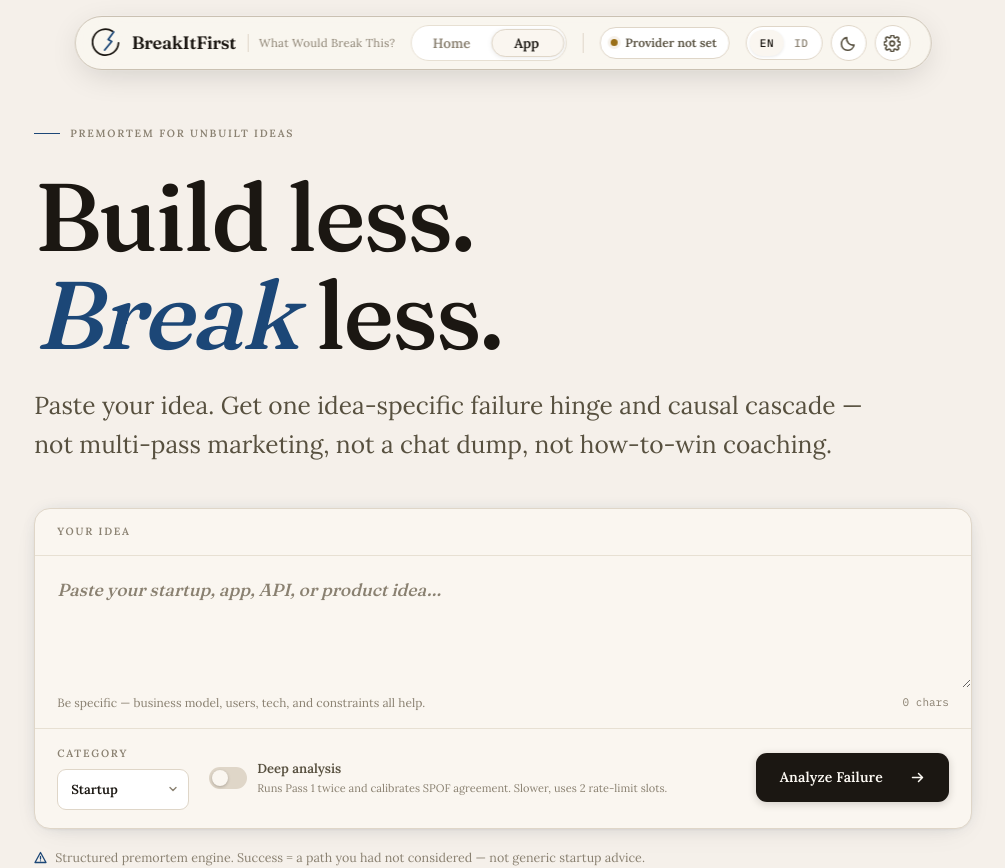
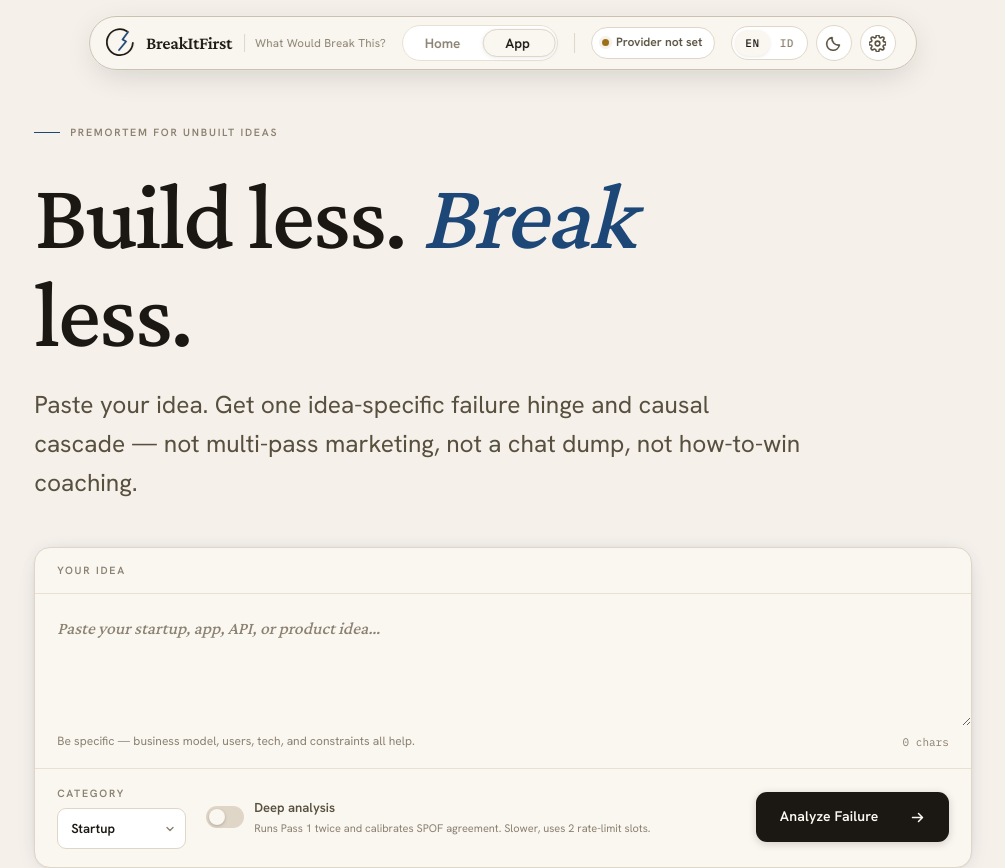
Before and after one commit to sevenfish-rf/BreakItFirst, a Next.js app: page /app in a window 1280 px wide. Shown: the top 868 px of the page, without its empty margins (137-1142 px from the left). Built offline with nearby package versions, Linux system fonts and the light colour scheme.

Commit message:
feat: implement landing page anatomy spine component and foundational site styles

```diff
--- a/src/app/globals.css
+++ b/src/app/globals.css
@@ -7,7 +7,7 @@
    BREAKITFIRST — Direction A: "Editorial Analyst"
    Light-first, print-inspired, one signal color for failure.
    Ported 1:1 from the approved concept. Fonts come from next/font
-   (Fraunces / Inter / IBM Plex Mono) via CSS variables.
+   (Crimson Pro / Hanken Grotesk / Fraunces numerals / IBM Plex Mono) via CSS variables.
    ============================================================ */
 
 :root {
@@ -29,8 +29,11 @@
   --calm-wash: rgba(62, 102, 80, .09);
   --shadow-card: 0 1px 2px rgba(27, 23, 18, .04), 0 8px 32px -12px rgba(27, 23, 18, .10);
   --shadow-pop: 0 2px 4px rgba(27, 23, 18, .05), 0 24px 64px -24px rgba(27, 23, 18, .18);
-  --serif: var(--font-fraunces), Georgia, serif;
-  --sans: var(--font-lora), var(--font-inter), -apple-system, Georgia, serif;
+  --serif: var(--font-crimson), "Iowan Old Style", "Palatino Linotype", Georgia, serif;
+  --sans: var(--font-hanken), ui-sans-serif, system-ui, "Segoe UI", Helvetica, sans-serif;
+  /* Numerals only — counters, step indices, pass numbers, stats. Kept as its own
+     token so the digits can be Fraunces while the prose stays Crimson Pro. */
+  --figure: var(--font-fraunces), "Iowan Old Style", Georgia, serif;
   --mono: var(--font-plex-mono), ui-monospace, "SF Mono", monospace;
   --ease: cubic-bezier(.22, .9, .24, 1);
   --highlight-color: rgba(74, 155, 255, 0.26);
@@ -80,7 +83,15 @@ body {
   min-height: 100%;
   -webkit-font-smoothing: antialiased;
   text-rendering: optimizeLegibility;
-  font-feature-settings: "cv11", "ss01";
+  /* Ligatures and contextual alternates only — nothing face-specific, so this
+     survives a font swap. */
+  font-feature-settings: "liga", "calt";
+  font-kerning: normal;
+  /* Never let the browser fake a weight or a slant: with variable faces every
+     weight in use is a real cut, and a synthesized one would only show up when
+     a font swap accidentally drops below the range a call site asks for. Better
+     that it looks light than smeared. */
+  font-synthesis-weight: none;
   transition: background .45s var(--ease), color .45s var(--ease);
 }
 
@@ -132,7 +143,7 @@ body {
 }
 
 .num {
-  font-family: var(--serif);
+  font-family: var(--figure);
   font-weight: 400;
   font-style: italic;
   font-size: 13px;
@@ -343,7 +354,6 @@ html.dark .theme-toggle .moon {
   font-family: var(--serif);
   font-size: clamp(46px, 8.2vw, 96px);
   font-weight: 480;
-  font-variation-settings: "opsz" 144, "SOFT" 0;
   line-height: 1.02;
   letter-spacing: -.022em;
   max-width: 11ch;
@@ -354,7 +364,6 @@ html.dark .theme-toggle .moon {
   font-style: italic;
   font-weight: 420;
   color: var(--signal);
-  font-variation-settings: "opsz" 144;
 }
 
 .hero-sub {
@@ -442,7 +451,6 @@ html.dark .theme-toggle .moon {
   line-height: 1.6;
   font-weight: 420;
   color: var(--ink);
-  font-variation-settings: "opsz" 18;
 }
 
 .console textarea::placeholder {
@@ -735,7 +743,7 @@ html.dark .analyze-btn {
 }
 
 .pass-n {
-  font-family: var(--serif);
+  font-family: var(--figure);
   font-style: italic;
   font-size: 14px;
   color: var(--signal);
@@ -798,7 +806,6 @@ html.dark .analyze-btn {
   line-height: 1.15;
   max-width: 26ch;
   margin-bottom: 14px;
-  font-variation-settings: "opsz" 60;
 }
 
 /* Raw user input — folded by default (native <details>) so a long draft doesn't
@@ -1120,7 +1127,7 @@ html.dark .btn-tool--primary {
 }
 
 .sec-no {
-  font-family: var(--serif);
+  font-family: var(--figure);
   font-style: italic;
   font-size: 15px;
   color: var(--signal);
@@ -1133,7 +1140,6 @@ html.dark .btn-tool--primary {
   font-weight: 550;
   font-size: clamp(19px, 2.2vw, 23px);
   letter-spacing: -.01em;
-  font-variation-settings: "opsz" 40;
 }
 
 .sec-aside {
@@ -1157,7 +1163,6 @@ html.dark .btn-tool--primary {
   font-size: clamp(17px, 2vw, 20.5px);
   line-height: 1.6;
   letter-spacing: -.005em;
-  font-variation-settings: "opsz" 24;
 }
 
 .summary-lede .drop {
@@ -1228,7 +1233,7 @@ html.dark .btn-tool--primary {
 
 .assump-list li::before {
   content: counter(assump, decimal-leading-zero);
-  font-family: var(--serif);
+  font-family: var(--figure);
   font-style: italic;
   font-size: 13px;
   color: var(--signal);
@@ -1376,7 +1381,6 @@ html.dark .btn-tool--primary {
   font-size: clamp(26px, 4vw, 44px);
   line-height: 1.12;
   letter-spacing: -.02em;
-  font-variation-settings: "opsz" 100;
   max-width: 20ch;
   margin-bottom: 22px;
 }
@@ -1463,7 +1467,7 @@ html.dark .btn-tool--primary {
   display: flex;
   align-items: center;
   justify-content: center;
-  font-family: var(--serif);
+  font-family: var(--figure);
   font-style: italic;
   font-size: 13px;
   color: var(--ink-2);
@@ -2595,7 +2599,6 @@ html.dark .btn-solid {
   font-family: var(--serif);
   font-size: var(--lp-display);
   font-weight: 480;
-  font-variation-settings: "opsz" 144, "SOFT" 0;
   line-height: 1.12;
   letter-spacing: -.018em;
   max-width: 15ch;
@@ -2606,7 +2609,6 @@ html.dark .btn-solid {
   font-style: italic;
   font-weight: 420;
   color: var(--signal);
-  font-variation-settings: "opsz" 144;
 }
 
 /* The landing deck sits on the shared lead tier; .hero-sub keeps its larger
@@ -2822,7 +2824,7 @@ html.dark .btn-solid {
   border-radius: 50%;
   background: var(--bg);
   border: 1px solid var(--hair);
-  font-family: var(--serif);
+  font-family: var(--figure);
   font-style: italic;
   font-size: 12.5px;
   color: var(--ink-2);
@@ -2940,7 +2942,7 @@ html.dark .lps2-end svg {
 }
 
 .lp-sec-no {
-  font-family: var(--serif);
+  font-family: var(--figure);
   font-style: italic;
   font-size: var(--lp-heading);
   color: var(--signal);
@@ -2956,7 +2958,6 @@ html.dark .lps2-end svg {
   line-height: 1.2;
   max-width: 44ch;
   text-wrap: balance;
-  font-variation-settings: "opsz" 60;
 }
 
 /* A deck is one or two lines, not a reading block — so it takes the full
@@ -3052,7 +3053,7 @@ html.dark .lps2-end svg {
 }
 
 .lp-pass-n {
-  font-family: var(--serif);
+  font-family: var(--figure);
   font-style: italic;
   font-size: 14px;
   color: var(--signal);
@@ -3180,7 +3181,6 @@ html.dark .lps2-end svg {
   color: var(--ink);
   max-width: 28ch;
   margin: 0 auto;
-  font-variation-settings: "opsz" 60;
 }
 
 /* final CTA */
@@ -3208,7 +3208,6 @@ html.dark .lps2-end svg {
   line-height: 1.2;
   max-width: 30ch;
   text-wrap: balance;
-  font-variation-settings: "opsz" 100;
 }
 
 .lp-final-title em {
--- /dev/null
+++ b/src/app/type-lab/page.tsx
@@ -0,0 +1,165 @@
+import type { CSSProperties } from "react";
+import {
+  Cormorant_Garamond,
+  Crimson_Pro,
+  DM_Sans,
+  Epilogue,
+  Fraunces,
+  Geist,
+  Hanken_Grotesk,
+  Inter_Tight,
+  Jost,
+  Playfair_Display,
+  Spectral,
+} from "next/font/google";
+
+/**
+ * Temporary specimen route. Three blind font swaps in a row got rejected, so
+ * this stops the guessing: every candidate pairing is rendered at the exact
+ * sizes the landing page actually uses — 44px display, 14px card title, 12.5px
+ * serif italic, 17px body, 10.5px mono label — so the small end (where display
+ * faces usually fall apart) is visible next to the big end.
+ *
+ * Delete this whole directory once a pairing is picked.
+ */
+
+const playfair = Playfair_Display({ subsets: ["latin"], style: ["normal", "italic"] });
+const dmSans = DM_Sans({ subsets: ["latin"] });
+const fraunces = Fraunces({ subsets: ["latin"], style: ["normal", "italic"] });
+const epilogue = Epilogue({ subsets: ["latin"] });
+const crimson = Crimson_Pro({ subsets: ["latin"], style: ["normal", "italic"] });
+const hanken = Hanken_Grotesk({ subsets: ["latin"] });
+const cormorant = Cormorant_Garamond({ subsets: ["latin"], style: ["normal", "italic"] });
+const jost = Jost({ subsets: ["latin"] });
+const spectral = Spectral({ subsets: ["latin"], weight: ["400", "600"], style: ["normal", "italic"] });
+const interTight = Inter_Tight({ subsets: ["latin"] });
+const geist = Geist({ subsets: ["latin"] });
+
+type Spec = {
+  n: number;
+  name: string;
+  note: string;
+  serif: string;
+  sans: string;
+};
+
+const SPECS: Spec[] = [
+  {
+    n: 1,
+    name: "Playfair Display + DM Sans",
+    note: "Currently live. High vertical contrast, movie-poster elegance; DM Sans keeps the UI quiet.",
+    serif: playfair.style.fontFamily,
+    sans: dmSans.style.fontFamily,
+  },
+  {
+    n: 2,
+    name: "Fraunces + Epilogue",
+    note: "Fraunces has an optical-size axis, so it stays sturdy at 12px and gets sharp at 44px. Warmest option.",
+    serif: fraunces.style.fontFamily,
+    sans: epilogue.style.fontFamily,
+  },
+  {
+    n: 3,
+    name: "Crimson Pro + Hanken Grotesk",
+    note: "Quietest, most bookish. Tall x-height, refined light italic. Elegant rather than cinematic.",
+    serif: crimson.style.fontFamily,
+    sans: hanken.style.fontFamily,
+  },
+  {
+    n: 4,
+    name: "Cormorant Garamond + Jost",
+    note: "The luxury/fashion register — engraved hairlines. Warning: goes fragile below 16px, and this route uses serif down to 11px.",
+    serif: cormorant.style.fontFamily,
+    sans: jost.style.fontFamily,
+  },
+  {
+    n: 5,
+    name: "Spectral + Inter Tight",
+    note: "Cinematic-editorial. Spectral was cut for screens, Inter Tight is neutral and dense.",
+    serif: spectral.style.fontFamily,
+    sans: interTight.style.fontFamily,
+  },
+  {
+    n: 6,
+    name: "Geist only — no serif",
+    note: "The pure-minimal route: one grotesque for everything, hierarchy from size and spacing alone. Loses the editorial voice entirely.",
+    serif: geist.style.fontFamily,
+    sans: geist.style.fontFamily,
+  },
+];
+
+export default function TypeLabPage() {
+  return (
+    <main style={{ padding: "56px clamp(20px, 5vw, 64px) 120px", maxWidth: 1080, margin: "0 auto" }}>
+      <p className="label" style={{ marginBottom: 10 }}>Specimen — pick a number</p>
+      <p style={{ fontSize: 15, color: "var(--ink-2)", maxWidth: "62ch", marginBottom: 48 }}>
+        Every block below uses the real landing-page sizes. Judge the small text as
+        hard as the headline — that is where the last three attempts broke.
+      </p>
+
+      {SPECS.map((s) => (
+        <section
+          key={s.n}
+          style={
+            {
+              borderTop: "1px solid var(--hair)",
+              paddingTop: 28,
+              marginBottom: 56,
+              "--spec-serif": s.serif,
+              "--spec-sans": s.sans,
+            } as CSSProperties
+          }
+        >
+          <div style={{ display: "flex", gap: 12, alignItems: "baseline", marginBottom: 6 }}>
+            <span className="mono" style={{ color: "var(--signal)" }}>{String(s.n).padStart(2, "0")}</span>
+            <h2 style={{ fontFamily: "var(--spec-sans)", fontSize: 15, fontWeight: 600 }}>{s.name}</h2>
+          </div>
+          <p style={{ fontFamily: "var(--spec-sans)", fontSize: 13, color: "var(--ink-3)", maxWidth: "70ch", marginBottom: 24 }}>
+            {s.note}
+          </p>
+
+          <h3
+            style={{
+              fontFamily: "var(--spec-serif)",
+              fontSize: 44,
+              fontWeight: 500,
+              lineHeight: 1.05,
+              letterSpacing: "-.02em",
+              maxWidth: "22ch",
+              marginBottom: 18,
+            }}
+          >
+            Every idea has one thing that breaks it first.
+          </h3>
+
+          <p style={{ fontFamily: "var(--spec-sans)", fontSize: 17, lineHeight: 1.65, color: "var(--ink-2)", maxWidth: "58ch", marginBottom: 26 }}>
+            Paste an idea that is still on paper. BreakItFirst returns one dominant
+            failure argument — a structural hinge and the cascade that follows from
+            it — instead of five equal risks arranged in a checklist.
+          </p>
+
+          <div style={{ display: "flex", flexWrap: "wrap", gap: 20 }}>
+            <div style={{ border: "1px solid var(--hair)", borderRadius: 10, padding: "14px 16px", background: "var(--bg-raised)", minWidth: 240 }}>
+              <p className="mono" style={{ color: "var(--ink-3)", marginBottom: 6 }}>PASS 1 / 14PX TITLE</p>
+              <p style={{ fontFamily: "var(--spec-serif)", fontSize: 14, fontWeight: 550, marginBottom: 4 }}>
+                Single point of failure
+              </p>
+              <p style={{ fontFamily: "var(--spec-serif)", fontSize: 12.5, fontStyle: "italic", color: "var(--ink-3)" }}>
+                supply concentration, one vendor
+              </p>
+            </div>
+            <div style={{ border: "1px solid var(--hair)", borderRadius: 10, padding: "14px 16px", background: "var(--bg-raised)", minWidth: 240 }}>
+              <p className="mono" style={{ color: "var(--ink-3)", marginBottom: 6 }}>FIGURES / 11PX ITALIC</p>
+              <p style={{ fontFamily: "var(--spec-serif)", fontSize: 28, fontWeight: 500, fontFeatureSettings: '"tnum"' }}>
+                72% · 1.5 · 04
+              </p>
+              <p style={{ fontFamily: "var(--spec-serif)", fontSize: 11, fontStyle: "italic", color: "var(--ink-3)" }}>
+                confidence band, stated not implied
+              </p>
+            </div>
+          </div>
+        </section>
+      ))}
+    </main>
+  );
+}
--- a/src/components/landing-faq.module.css
+++ b/src/components/landing-faq.module.css
@@ -20,7 +20,6 @@
   line-height: 1.2;
   letter-spacing: -0.018em;
   margin-bottom: 20px;
-  font-variation-settings: "opsz" 100;
 }
 
 .headDim {
@@ -36,7 +35,6 @@
   line-height: 1.66;
   margin-bottom: 32px;
   max-width: 36ch;
-  font-variation-settings: "opsz" 18;
 }
 
 /* ── Accordion card ─────────────────────────────────────────────── */
@@ -85,7 +83,6 @@
   font-size: var(--lp-heading);
   line-height: 1.35;
   letter-spacing: -0.01em;
-  font-variation-settings: "opsz" 24;
 }
 
 /* ── Chevron ────────────────────────────────────────────────────── */
--- a/src/components/landing-metrics.module.css
+++ b/src/components/landing-metrics.module.css
@@ -55,7 +55,6 @@
   font-size: var(--lp-title);
   line-height: 1.2;
   letter-spacing: -.016em;
-  font-variation-settings: "opsz" 100;
   color: var(--ink);
   max-width: 38ch;
   text-wrap: balance;
@@ -119,7 +118,7 @@
 .tabOn { color: var(--ink); }
 
 .tabIndex {
-  font-family: var(--serif);
+  font-family: var(--figure);
   font-style: italic;
   font-size: 12px;
   font-feature-settings: "tnum";
@@ -160,12 +159,11 @@
 .cell:last-child { border-right: none; }
 
 .num {
-  font-family: var(--serif);
+  font-family: var(--figure);
   font-weight: 500;
   font-size: clamp(42px, 5.6vw, 64px);
   line-height: 1.05;
   letter-spacing: -.03em;
-  font-variation-settings: "opsz" 144;
   font-feature-settings: "tnum";
   background-image: linear-gradient(99deg, var(--signal) 0%, var(--signal-deep) 100%);
   -webkit-background-clip: text;
```
Also changed, not shown: src/app/layout.tsx (+35 -11 lines), src/components/landing-spine.module.css (+25 -15 lines).
